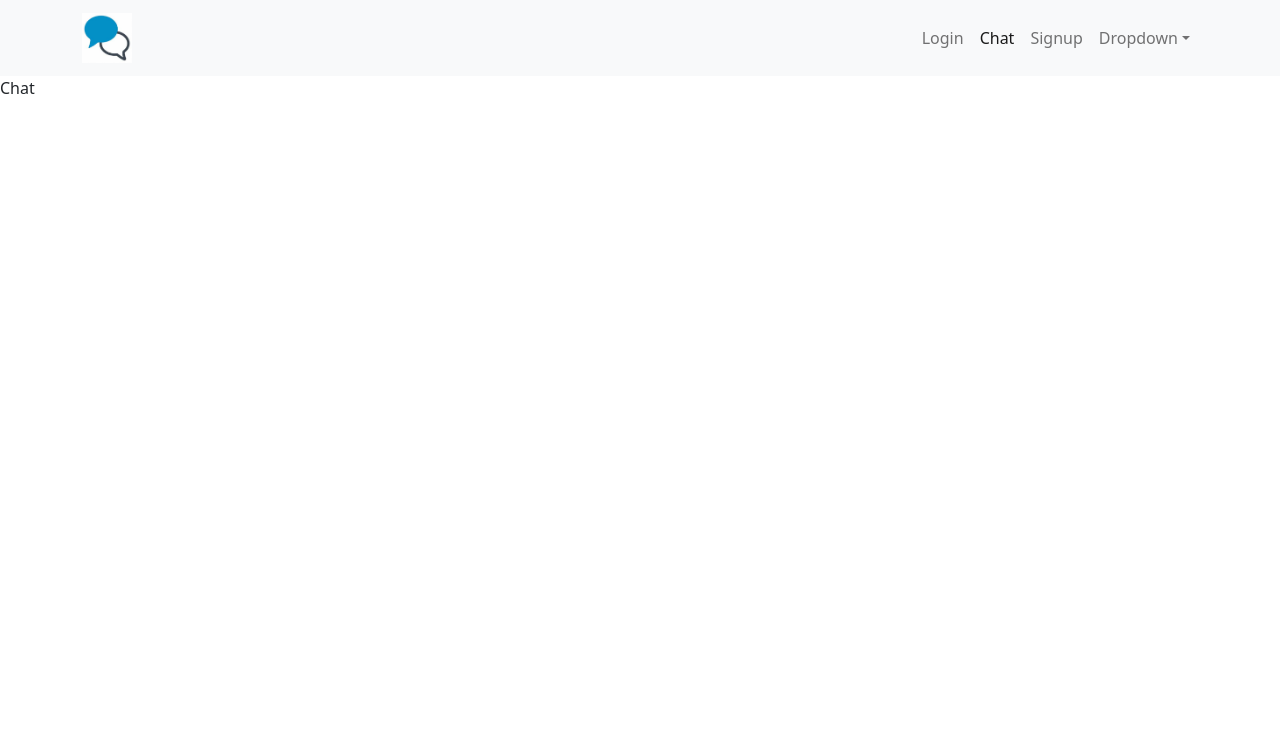
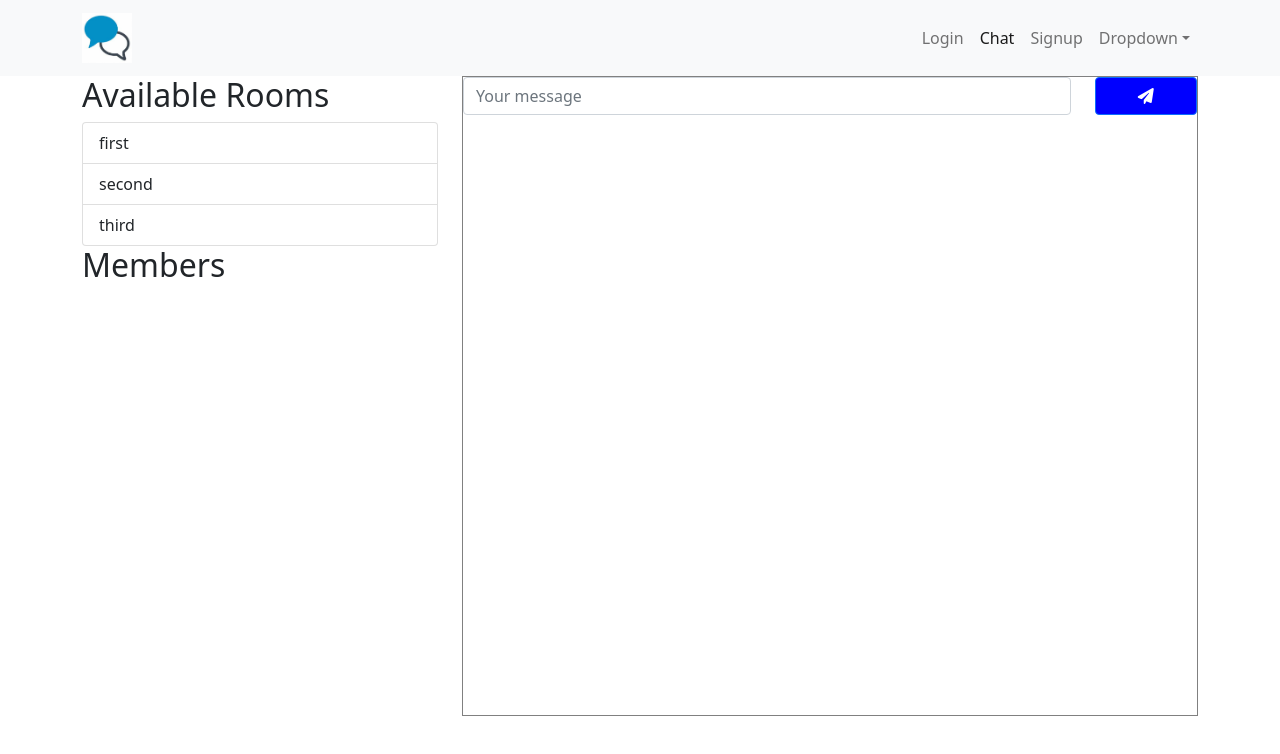
Before and after one commit to Nico749/MERN_ChatApp, a React (Create React App) app in the folder frontend/: page /chat in a window 1280 px wide. Shown: the top 754 px of the page. Built offline with nearby package versions, Linux system fonts and the light colour scheme.

Commit message:
layout chat page

```diff
--- /dev/null
+++ b/frontend/src/components/MessageForm.css
@@ -0,0 +1,6 @@
+.messages{
+    height: 80vh;
+    border: 1px solid grey;
+    overflow-y: scroll;
+    margin-bottom: 20px;
+}
--- /dev/null
+++ b/frontend/src/components/MessageForm.jsx
@@ -0,0 +1,30 @@
+import React from 'react'
+import {Col, Form, Row, Button } from 'react-bootstrap'
+import './MessageForm.css'
+function MessageForm() {
+function handleSubmit(e){
+    e.preventDefault()
+}
+
+  return (
+    <div>
+      <div className='messages'>
+          <Form onSubmit={handleSubmit}>
+              <Row>
+                  <Col md={10}>
+                      <Form.Control type='text' placeholder='Your message'></Form.Control>
+                  </Col>
+                  <Col md={2}>
+                      <Button variant = 'primary' type= 'submit' style ={{width:'100%', backgroundColor:"blue"}}>
+                        <i className='fas fa-paper-plane'></i>
+                      </Button>
+                  </Col>
+              </Row>
+          </Form>
+
+      </div>
+      </div>
+      )
+}
+
+export default MessageForm
--- /dev/null
+++ b/frontend/src/components/Sidebar.jsx
@@ -0,0 +1,21 @@
+import React from 'react'
+import { ListGroup } from 'react-bootstrap'
+
+function Sidebar() {
+    const rooms = ['first', 'second','third']
+  return (
+    <>
+      <h2>Available Rooms</h2>
+      <ListGroup>
+        {rooms.map((room, index)=>(
+            <ListGroup.Item key = {index}>
+                {room}
+            </ListGroup.Item>
+        ))}
+      </ListGroup>
+      <h2>Members</h2>
+    </>
+  )
+}
+
+export default Sidebar
--- a/frontend/src/pages/Chat.jsx
+++ b/frontend/src/pages/Chat.jsx
@@ -1,10 +1,19 @@
 import React from 'react'
-
+import {Container, Row, Col } from 'react-bootstrap'
+import MessageForm from '../components/MessageForm'
+import Sidebar from '../components/Sidebar'
 const Chat = () => {
   return (
-    <div>
-      Chat
-    </div>
+    <Container>
+      <Row>
+        <Col md={4}>
+        <Sidebar />
+        </Col>
+        <Col md={8}>
+        <MessageForm />
+        </Col>
+      </Row>
+    </Container>
   )
 }
 
--- a/frontend/src/pages/Login.jsx
+++ b/frontend/src/pages/Login.jsx
@@ -1,18 +1,28 @@
+import { useState } from 'react';
 import { Container, Row, Col } from 'react-bootstrap';
 import Button from 'react-bootstrap/Button';
 import Form from 'react-bootstrap/Form';
 import { Link } from 'react-router-dom';
 import './Login.css'
 function Login() {
+  const [email,setEmail] = useState('')
+  const [password,setPassword] = useState('')
+function handleSubmit(e){
+  e.preventDefault()
+}
+
+
   return (
     <Container>
       <Row>
         <Col md={4} className='login__bg'></Col>
         <Col md ={8} className='d-flex align-items-center justify-content-center flex-direction-column'>
-    <Form>
+        <Form onSubmit={handleSubmit}>
+
       <Form.Group className="mb-3" controlId="formBasicEmail">
         <Form.Label>Email address</Form.Label>
-        <Form.Control type="email" placeholder="Enter email" />
+        <Form.Control type="email" placeholder="Enter email" onChange={(e)=>setEmail(e.target.value)} value={email} required />
+
         <Form.Text className="text-muted">
           We'll never share your email with anyone else.
         </Form.Text>
@@ -20,7 +30,8 @@ function Login() {
 
       <Form.Group className="mb-3" controlId="formBasicPassword">
         <Form.Label>Password</Form.Label>
-        <Form.Control type="password" placeholder="Password" />
+        <Form.Control type="password" placeholder="Password" onChange={(e)=>setPassword(e.target.value)} value={password} required/>
+
       </Form.Group>
 
       <Button variant="primary" type="submit">
--- a/frontend/src/pages/Signup.jsx
+++ b/frontend/src/pages/Signup.jsx
@@ -26,7 +26,7 @@ function Signup() {
       setImgPreview(URL.createObjectURL(file))
     }
   }
-
+//IMPLEMENTING CLOUDINARY
   async function uploadImage(){
     const data = new FormData()
     data.append('file',image)
@@ -91,7 +91,7 @@ function Signup() {
       </Form.Group>
 
       <Button variant="primary" type="submit">
-        Signup
+        {uploadingImg ? 'Signing you up....': 'Signup'}
       </Button>
       <div className='py-4'>
         <p className='text-center'>
```
